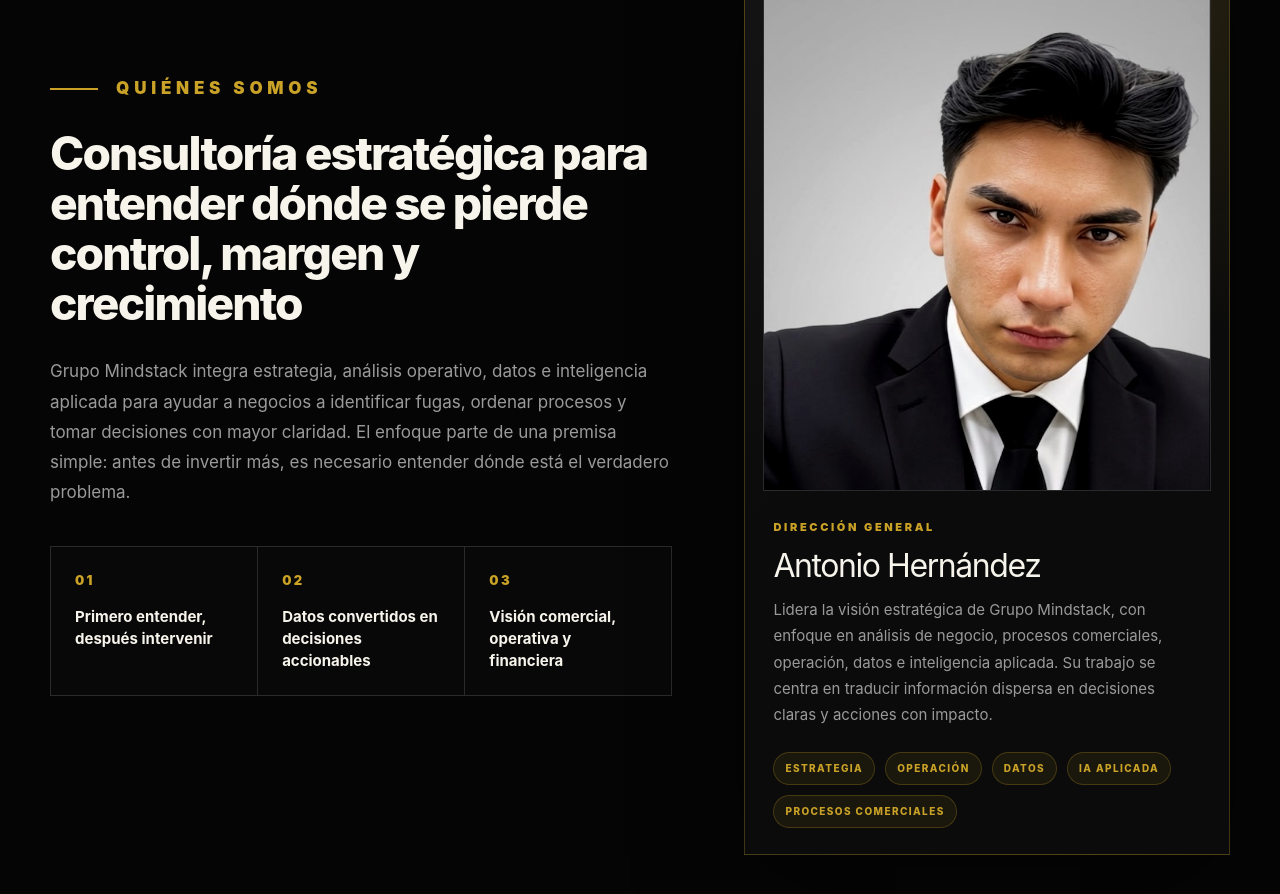
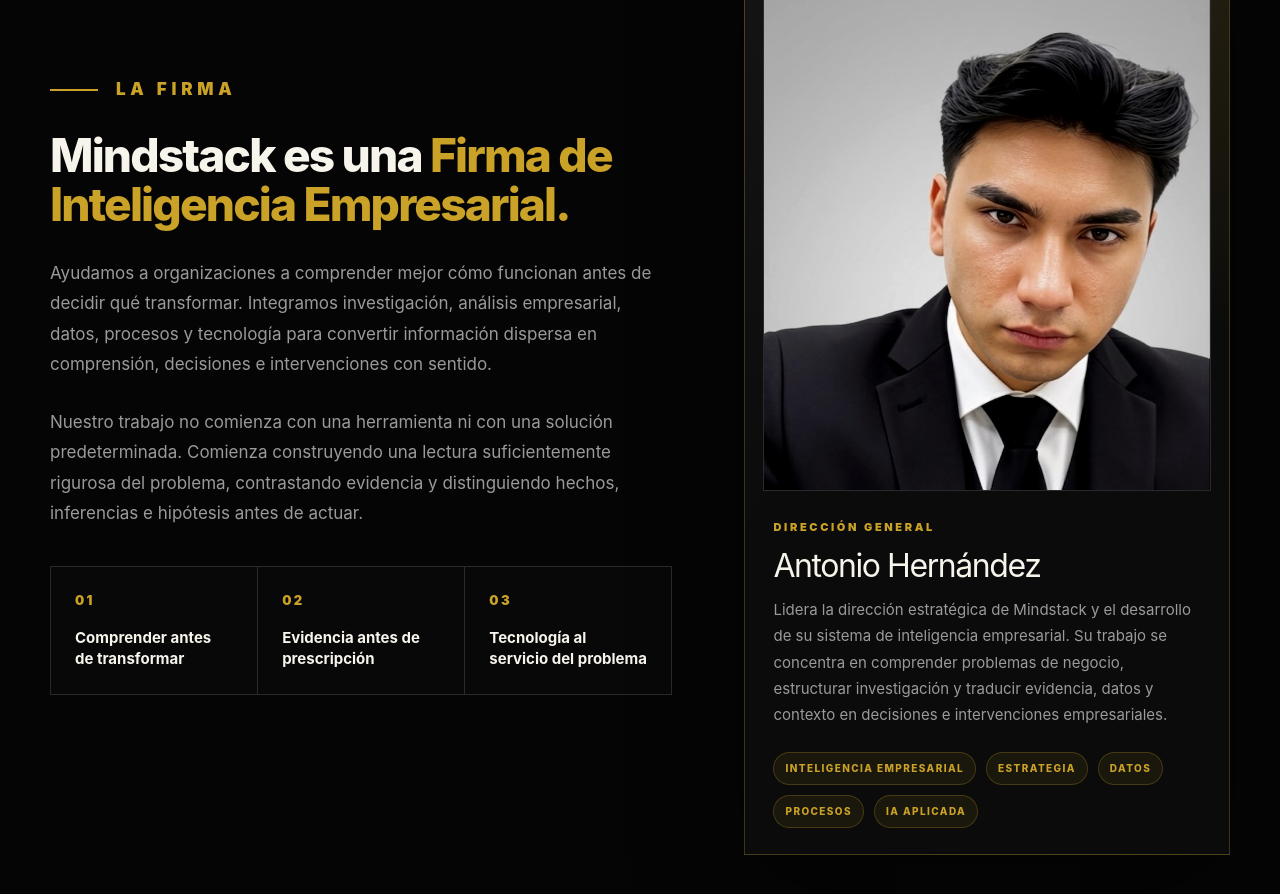
Before and after one commit to Antonio958/mindstack-web, a Next.js app: page / in a window 1280 px wide. Shown: the part 7600-8494 px from the top of the page. Built offline with nearby package versions, Linux system fonts and the light colour scheme.

Commit message:
Actualizar identidad institucional de Mindstack

```diff
--- a/app/page.tsx
+++ b/app/page.tsx
@@ -689,58 +689,69 @@ export default function Home() {
             <section id="nosotros" className="section">
   <div className="container about-grid">
     <div className="about-content">
-            <span className="eyebrow">Quiénes somos</span>
+      <span className="eyebrow">La firma</span>
 
       <h2 className="section-title">
-              Consultoría estratégica para entender dónde se pierde control, margen y crecimiento
+        Mindstack es una{" "}
+        <span className="gold">Firma de Inteligencia Empresarial.</span>
       </h2>
 
       <p className="about-lead">
-               Grupo Mindstack integra estrategia, análisis operativo, datos e inteligencia
-               aplicada para ayudar a negocios a identificar fugas, ordenar procesos y tomar
-               decisiones con mayor claridad. El enfoque parte de una premisa simple: antes de
-               invertir más, es necesario entender dónde está el verdadero problema.
+        Ayudamos a organizaciones a comprender mejor cómo funcionan antes de
+        decidir qué transformar. Integramos investigación, análisis empresarial,
+        datos, procesos y tecnología para convertir información dispersa en
+        comprensión, decisiones e intervenciones con sentido.
+      </p>
+
+      <p className="about-lead">
+        Nuestro trabajo no comienza con una herramienta ni con una solución
+        predeterminada. Comienza construyendo una lectura suficientemente
+        rigurosa del problema, contrastando evidencia y distinguiendo hechos,
+        inferencias e hipótesis antes de actuar.
       </p>
 
       <div className="about-principles">
         <div>
           <strong>01</strong>
-                <span>Primero entender, después intervenir</span>
+          <span>Comprender antes de transformar</span>
         </div>
 
         <div>
           <strong>02</strong>
-                <span>Datos convertidos en decisiones accionables</span>
+          <span>Evidencia antes de prescripción</span>
         </div>
 
         <div>
           <strong>03</strong>
-                <span>Visión comercial, operativa y financiera</span>
+          <span>Tecnología al servicio del problema</span>
         </div>
       </div>
     </div>
 
     <div className="leadership-card">
       <div className="leadership-photo">
-              <img src="/foto-luis-palma.jpg" alt="Luis Antonio Palma" />
+        <img src="/foto-luis-palma.jpg" alt="Dirección General de Mindstack" />
       </div>
 
       <div className="leadership-info">
-              <span className="leadership-kicker">Dirección general</span>
+        <span className="leadership-kicker">Dirección General</span>
+
         <h3>Antonio Hernández</h3>
+
         <p>
-                 Lidera la visión estratégica de Grupo Mindstack, con enfoque en análisis de
-                 negocio, procesos comerciales, operación, datos e inteligencia aplicada. Su
-                 trabajo se centra en traducir información dispersa en decisiones claras y
-                 acciones con impacto.
+          Lidera la dirección estratégica de Mindstack y el desarrollo de su
+          sistema de inteligencia empresarial. Su trabajo se concentra en
+          comprender problemas de negocio, estructurar investigación y traducir
+          evidencia, datos y contexto en decisiones e intervenciones
+          empresariales.
         </p>
 
         <div className="leadership-tags">
+          <span>Inteligencia empresarial</span>
           <span>Estrategia</span>
-                <span>Operación</span>
           <span>Datos</span>
+          <span>Procesos</span>
           <span>IA aplicada</span>
-                 <span>Procesos comerciales</span>
         </div>
       </div>
     </div>
```
Lines whose indentation alone changed are shown as unchanged.
